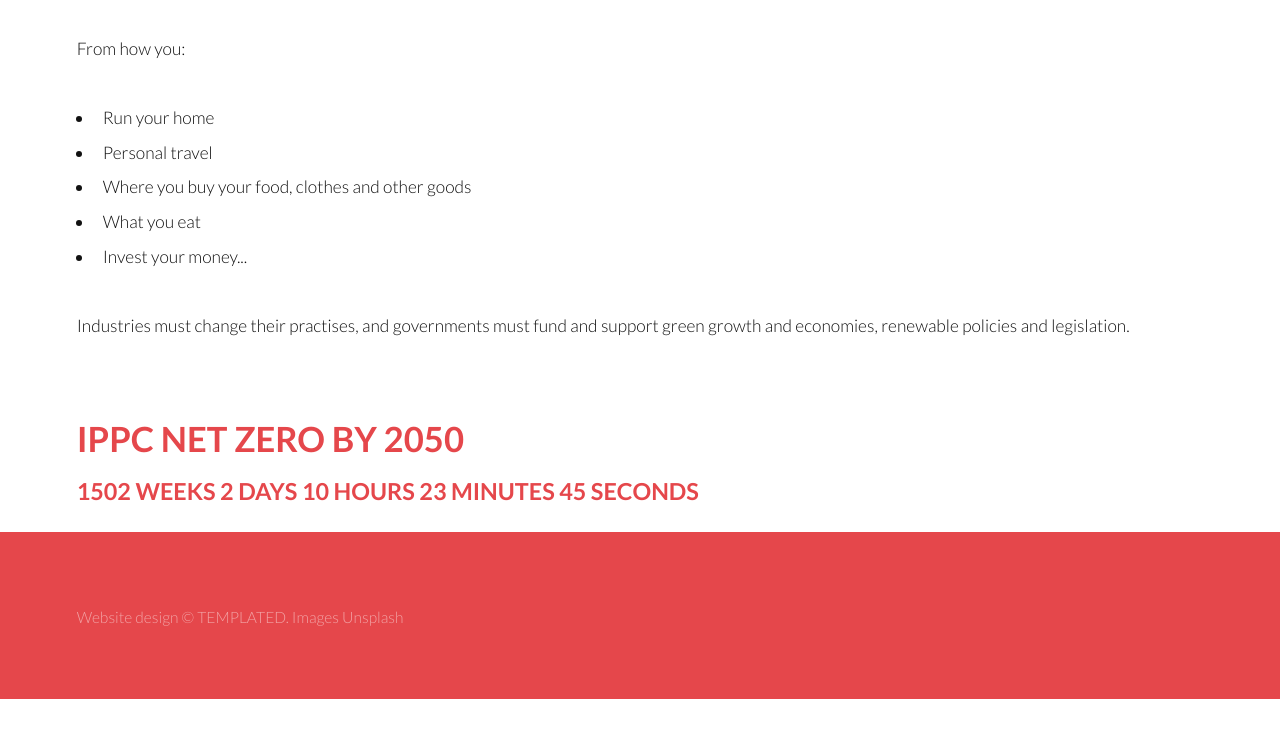
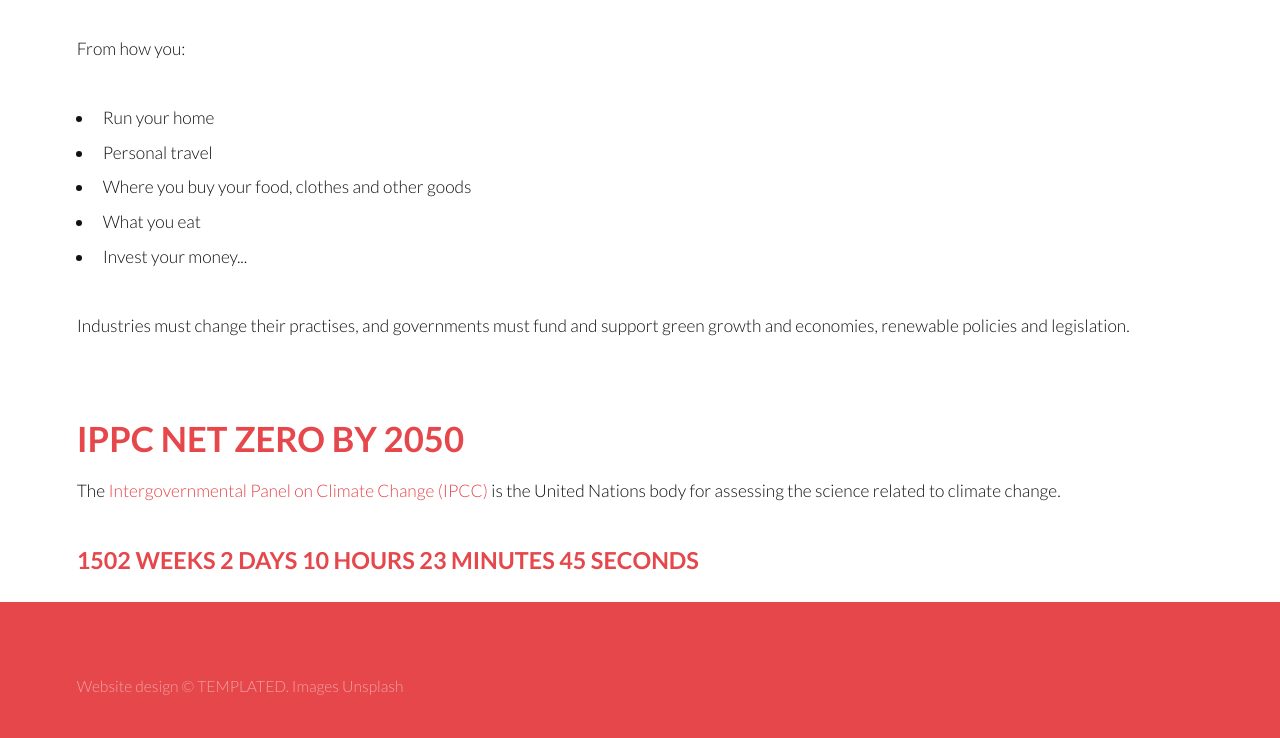
Before and after one commit to bernhard-hofmann/MET-Office-Climate-Data-Challenge-March-2021-MC07-Website, a plain HTML site: page action.html in a window 1280 px wide. Shown: the part 670-1408 px from the top of the page. Before the commit the page ends 1369 px from the top, so only its background shows below. Drawn offline with Linux system fonts and the light colour scheme.

Commit message:
Added text for IPPC and reduced image sizes to 1000px wide

```diff
--- a/action.html
+++ b/action.html
@@ -62,7 +62,8 @@
 		<section>
 			<div class="inner">
 				<h1>IPPC net zero by 2050</h1>
-				<h3 id="countDown"></h3>
+				<p>The <a href="https://www.ipcc.ch/">Intergovernmental Panel on Climate Change (IPCC)</a> is the United Nations body for assessing the science related to climate change.</p>
+				<h3 id="countDown">The clock is ticking</h3>
 			</div>
 		</section>
 
```
Also changed, not shown: images/PML/IMG_0433.jpeg, images/PML/IMG_0498.jpeg, images/PML/IMG_0548.jpeg, images/PML/IMG_0606.jpeg, 1 other file.
